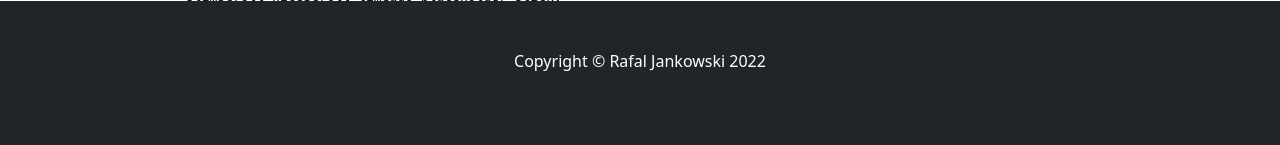
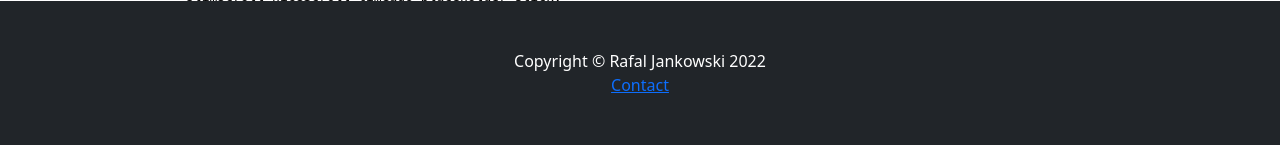
Before and after one commit to RafalJanko/PizzeriaManager, a Django app: page /contact in a window 1280 px wide. Shown: the part 696-841 px from the top of the page. Before the commit the page ends 767 px from the top, so only its background shows below. Run offline with Django 4.2, Linux system fonts and the light colour scheme; parts of the project's set-up code (start-up, migrations or seed data) failed here and were passed over; some libraries are stand-ins or nearby versions.

Commit message:
adding contact link to base html

```diff
--- a/PizzeriaManager/templates/PizzeriaManager/_base.html
+++ b/PizzeriaManager/templates/PizzeriaManager/_base.html
@@ -107,6 +107,7 @@
         <!-- Footer-->
         <footer class="py-5 bg-dark mt-auto">
             <div class="container"><p class="m-0 text-center text-white">Copyright &copy; Rafal Jankowski 2022</p></div>
+            <div class="container"><p class="m-0 text-center text-white"><a href="{% url 'contact' %}">Contact</a></div>
         </footer>
         <!-- Bootstrap core JS-->
         <script src="https://cdn.jsdelivr.net/npm/bootstrap@5.1.3/dist/js/bootstrap.bundle.min.js"></script>
```
